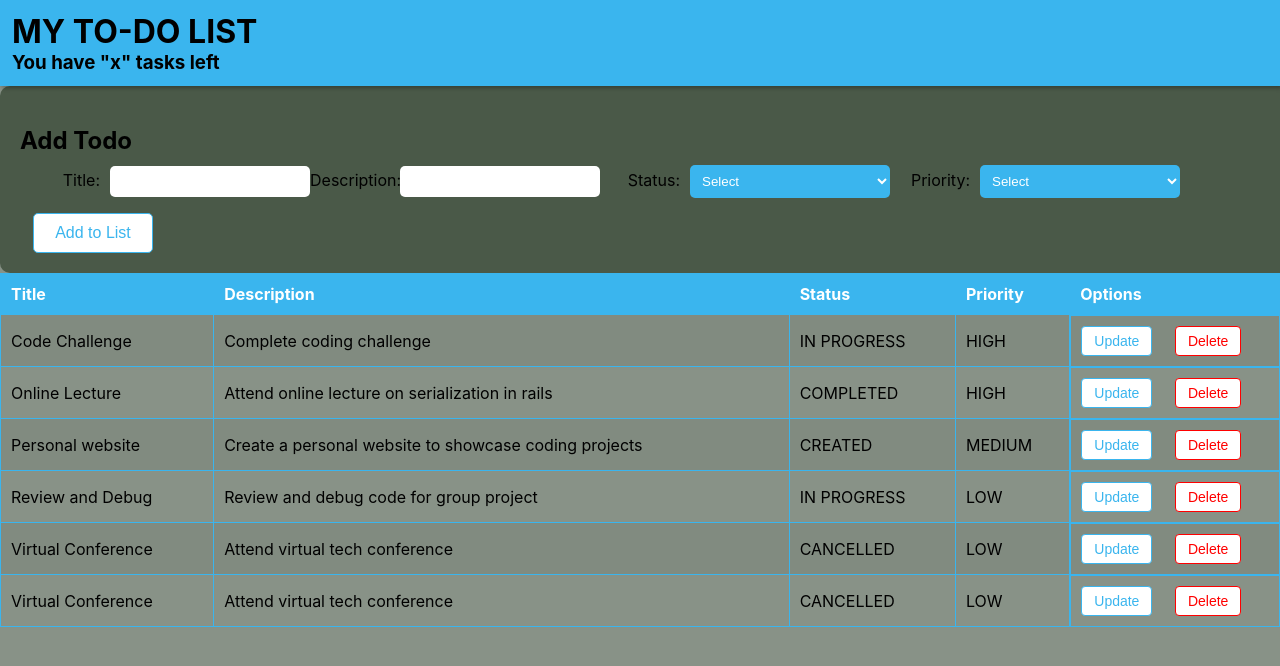
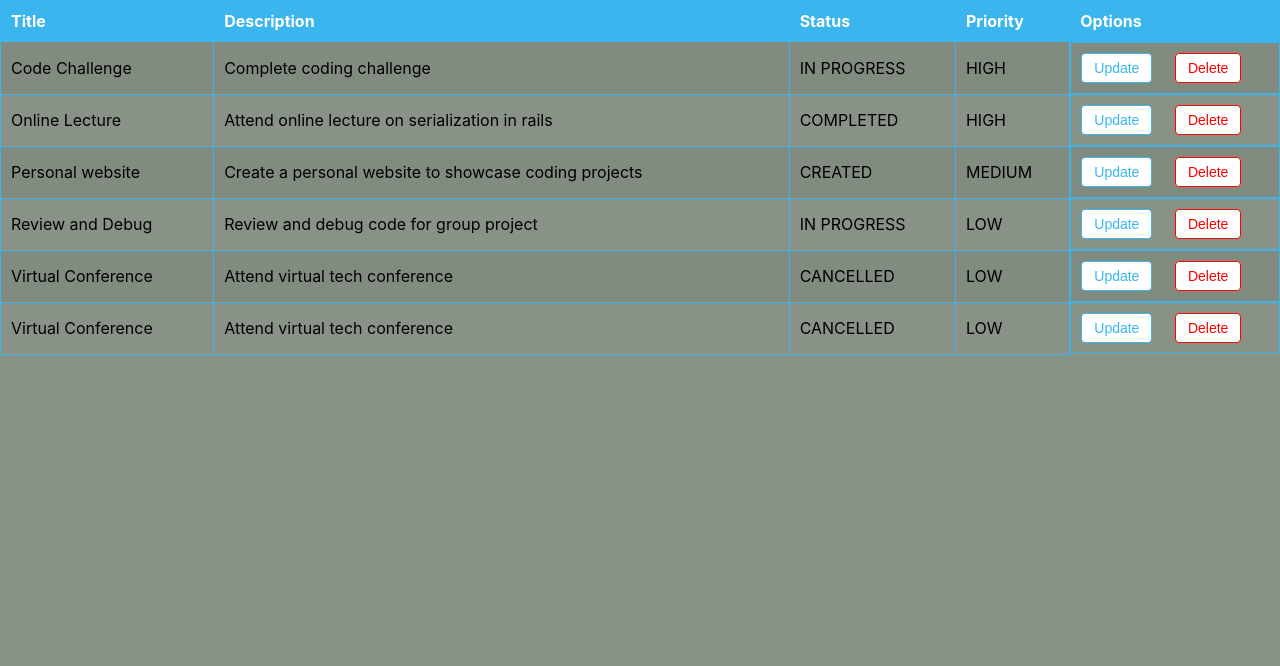
Before and after one commit to Rukorio-Vanessa/todo-app-frontend, a React (Create React App) app: page / in a window 1280 px wide. Shown: the top 666 px of the page. Built offline with nearby package versions, Linux system fonts and the light colour scheme.

Commit message:
setup routing

```diff
--- a/package.json
+++ b/package.json
@@ -8,7 +8,7 @@
     "@testing-library/user-event": "^13.5.0",
     "react": "^18.2.0",
     "react-dom": "^18.2.0",
-    "react-router-dom": "^6.9.0",
+    "react-router-dom": "^5.2.0",
     "react-scripts": "5.0.1",
     "web-vitals": "^2.1.4"
   },
--- a/src/components/App.js
+++ b/src/components/App.js
@@ -2,16 +2,26 @@
 import Heading from './Heading';
 import TodoForm from './TodoForm';
 import TodoItem from './TodoItem';
+import { BrowserRouter as Router, Switch, Route } from 'react-router-dom';
+import Register from './Register';
+import Login from './Login';
+
 
 function App() {
   return (
-   <>
-   <Heading/>
-   <main>
-    <TodoForm/>
-    <TodoItem/>
-   </main>
-   </>
+    <Router>
+    <Switch>
+      <Route exact path="/">
+        <TodoItem />
+      </Route>
+      <Route path="/register">
+        <Register />
+      </Route>
+      <Route path="/login">
+        <Login />
+      </Route>
+    </Switch>
+  </Router>
   );
 }
 
--- a/src/components/Login.js
+++ b/src/components/Login.js
@@ -1,5 +1,8 @@
+import React from "react";
 function Login(){
     return(
         Login
     )
 }
+
+export default Login;
```
Also changed, not shown: src/index.css (line endings or trailing spaces), 1 other file (tests, documents, lock files or other folders).
